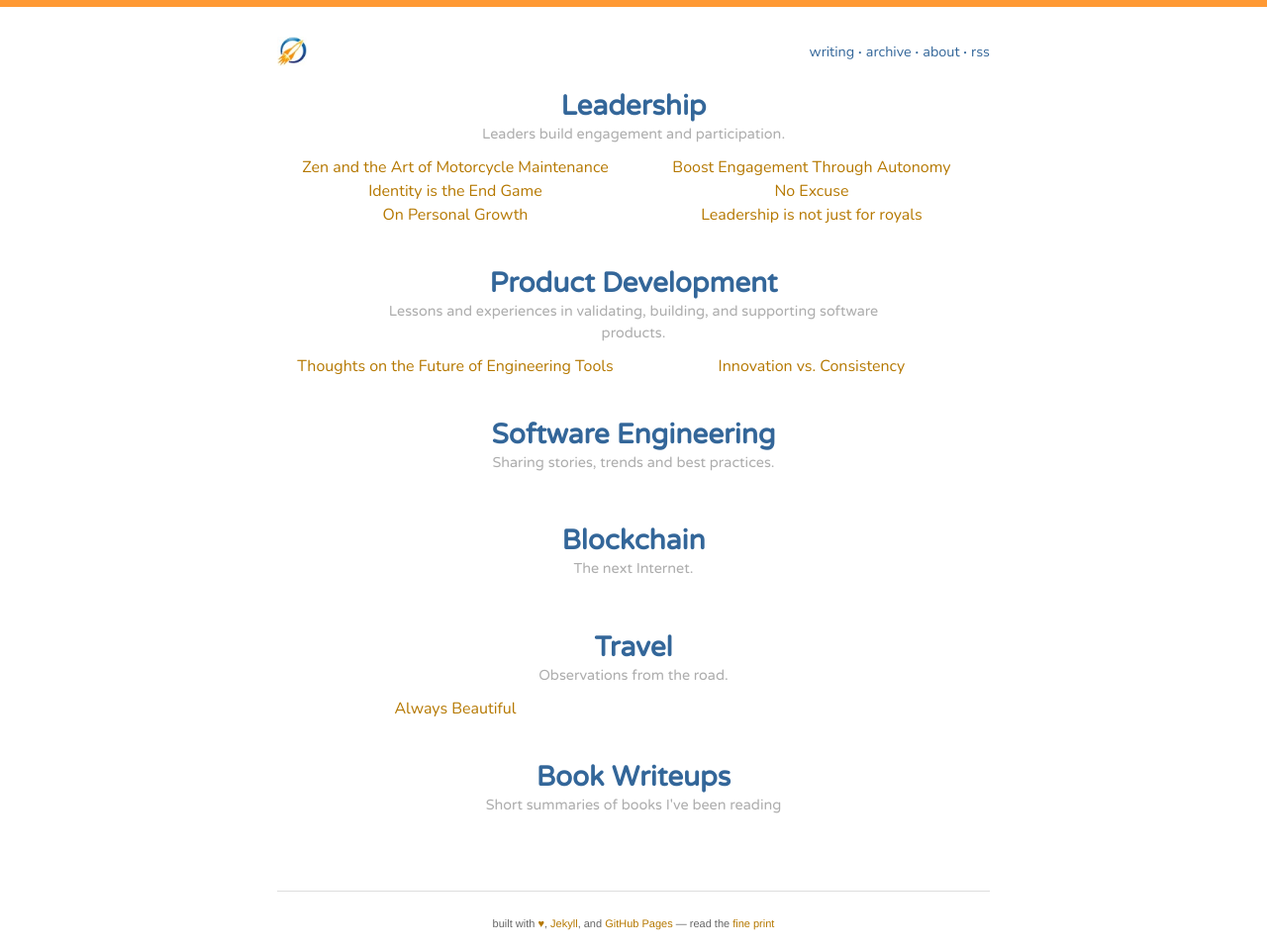
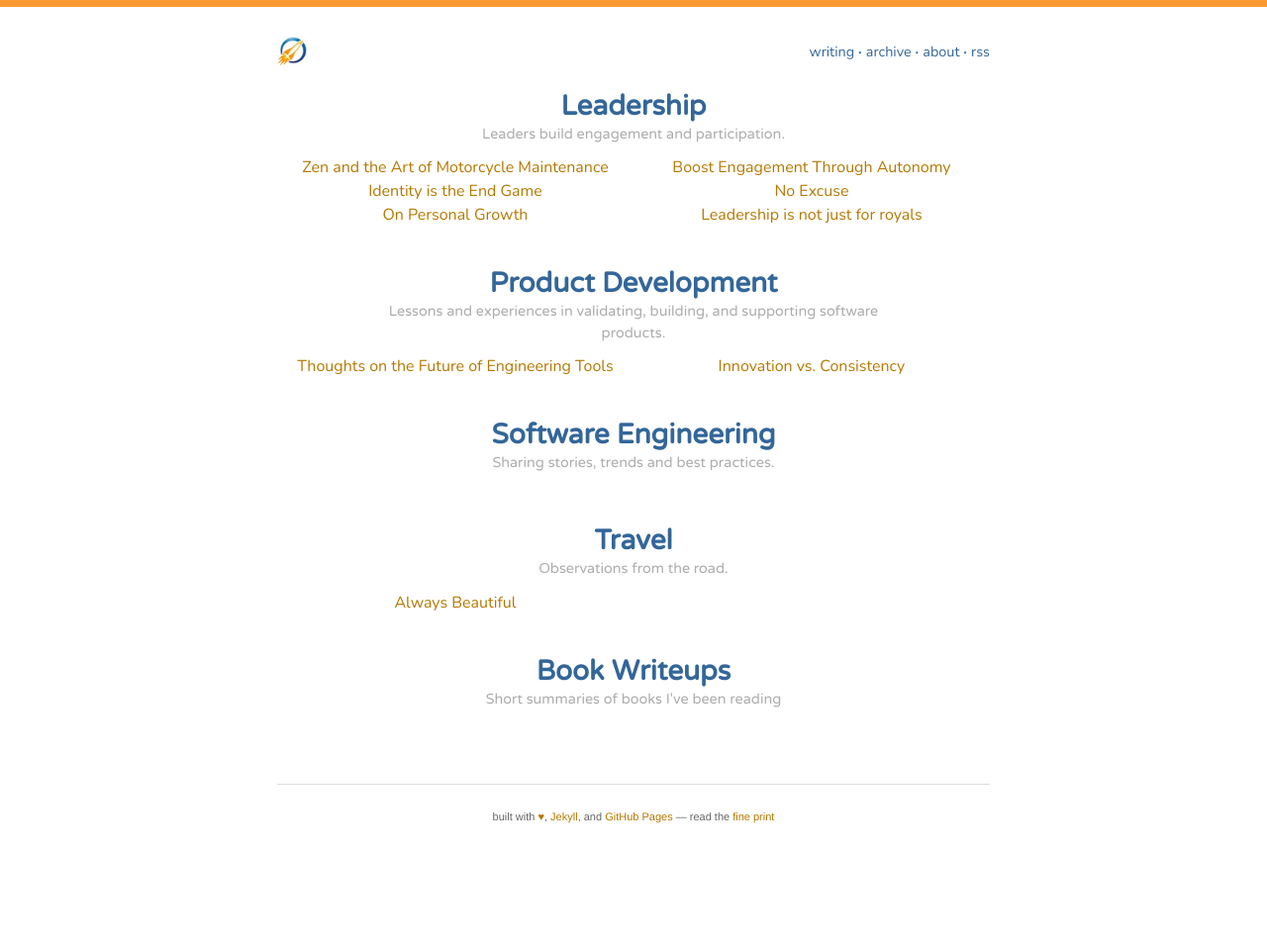
Before and after one commit to neilb14/neilb14.github.io, a Jekyll site: the page built from index.html, in a window 1280 px wide. Shown: the whole page at 99% size. Built offline with Jekyll 4.4.1, drawn with Linux system fonts in a browser that asks for light colours; after the commit the page ends 900 px from its top, so only the background shows below that.

Commit message:
removed blockchain from series

```diff
--- a/_data/series.yml
+++ b/_data/series.yml
@@ -13,11 +13,6 @@
     Sharing stories, trends and best practices.
   tag_name: software_engineering
 
-- name: Blockchain
-  desc: |
-    The next Internet.
-  tag_name: blockchain
-
 - name: Travel
   desc: |
     Observations from the road.
```
